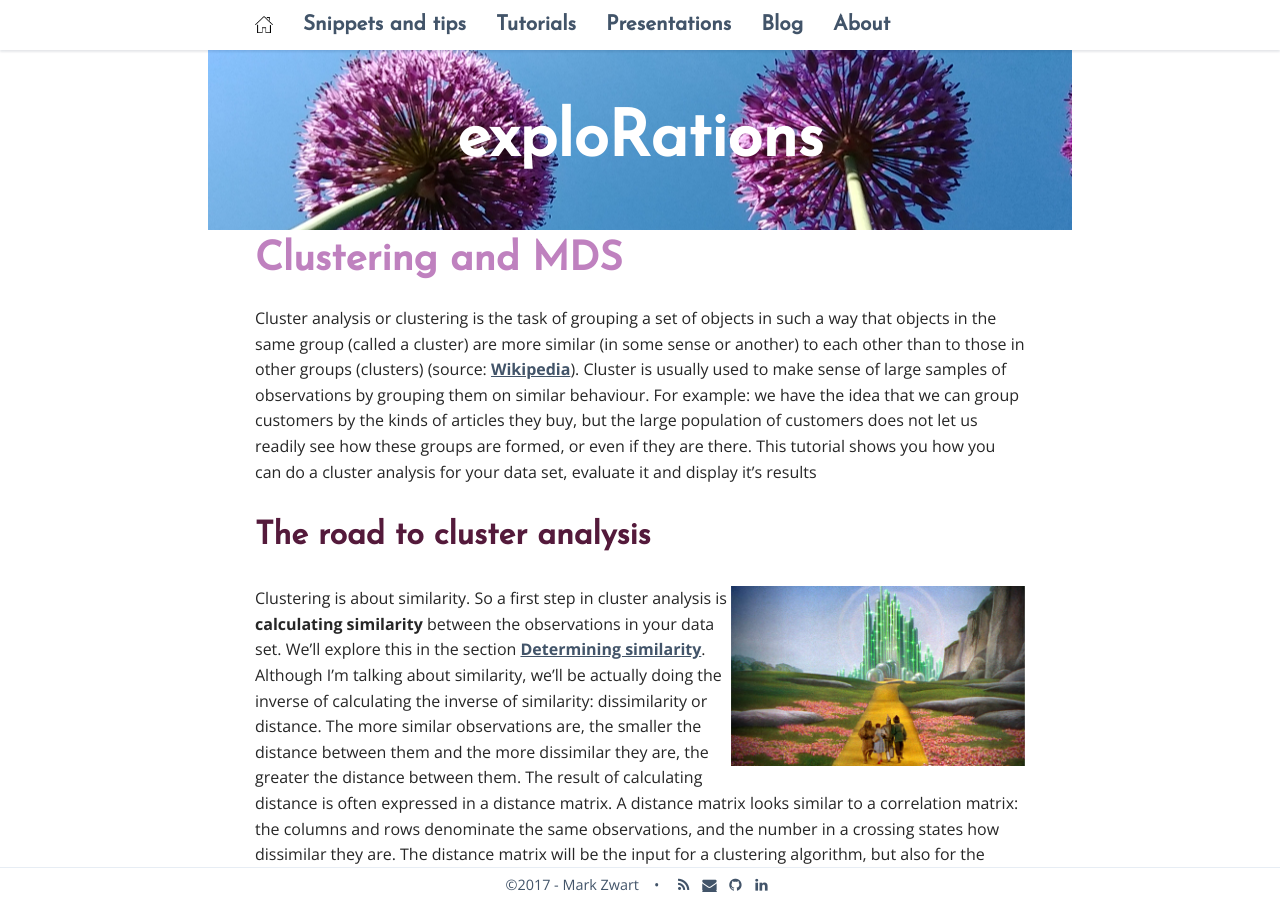
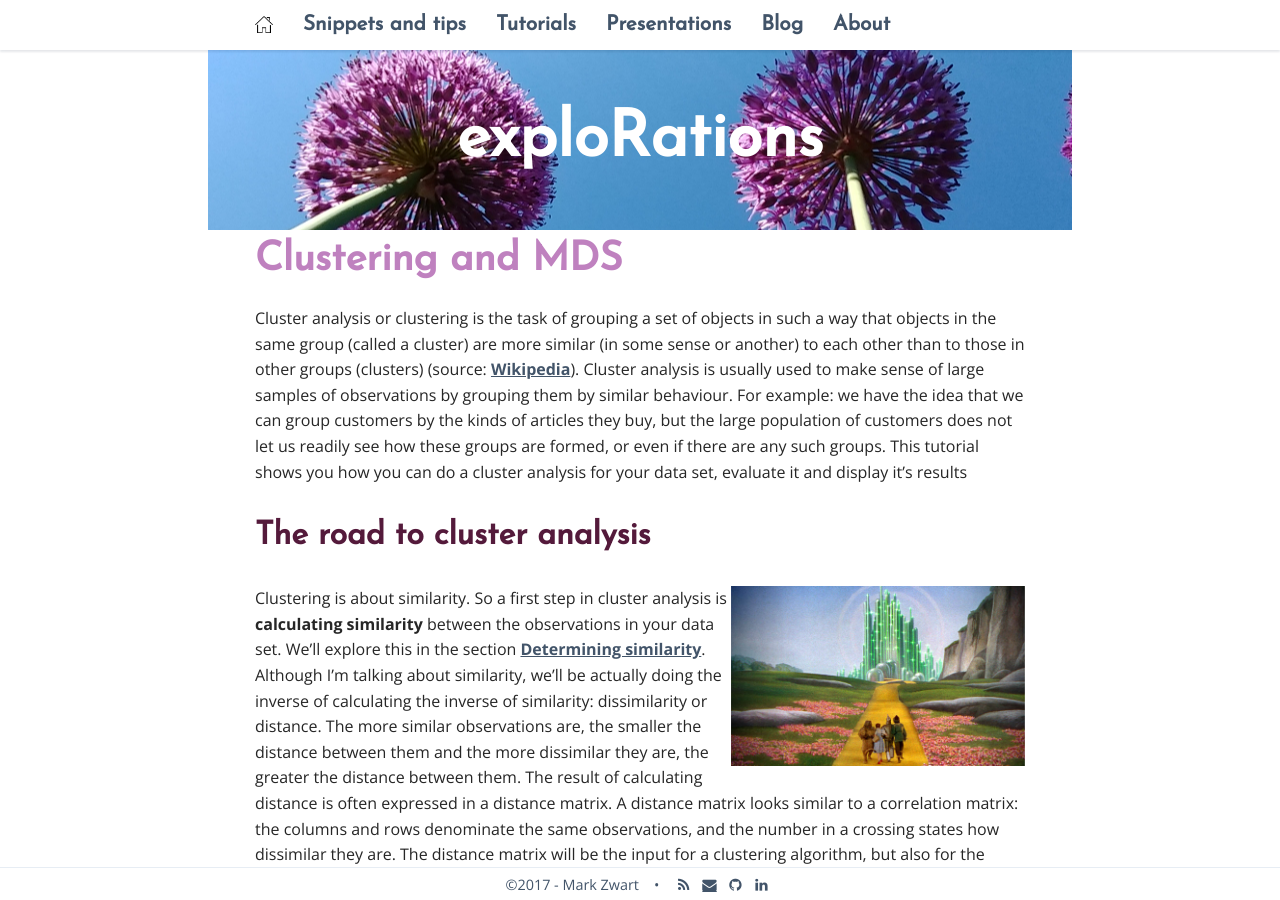
Before and after one commit to mark-me/mark-me.github.io, a Jekyll site: the page built from _pages/tutorials/clustering-mds/clustering-mds.md, in a window 1280 px wide and 900 px high. Built offline with Jekyll 4.4.1, drawn with Linux system fonts in a browser that asks for light colours; nearby versions of some CDN libraries; comment, search, counter and statistics services are not loaded.

Commit message:
Update clustering-mds.md

```diff
--- a/_pages/tutorials/clustering-mds/clustering-mds.md
+++ b/_pages/tutorials/clustering-mds/clustering-mds.md
@@ -6,7 +6,7 @@
 published: true
 ---
 
-Cluster analysis or clustering is the task of grouping a set of objects in such a way that objects in the same group (called a cluster) are more similar (in some sense or another) to each other than to those in other groups (clusters) (source: [Wikipedia](https://en.wikipedia.org/wiki/Cluster_analysis)). Cluster is usually used to make sense of large samples of observations by grouping them on similar behaviour. For example: we have the idea that we can group customers by the kinds of articles they buy, but the large population of customers does not let us readily see how these groups are formed, or even if they are there. This tutorial shows you how you can do a cluster analysis for your data set, evaluate it and display it's results
+Cluster analysis or clustering is the task of grouping a set of objects in such a way that objects in the same group (called a cluster) are more similar (in some sense or another) to each other than to those in other groups (clusters) (source: [Wikipedia](https://en.wikipedia.org/wiki/Cluster_analysis)). Cluster analysis is usually used to make sense of large samples of observations by grouping them by similar behaviour. For example: we have the idea that we can group customers by the kinds of articles they buy, but the large population of customers does not let us readily see how these groups are formed, or even if there are any such groups. This tutorial shows you how you can do a cluster analysis for your data set, evaluate it and display it's results
 
 # The road to cluster analysis
 
```
